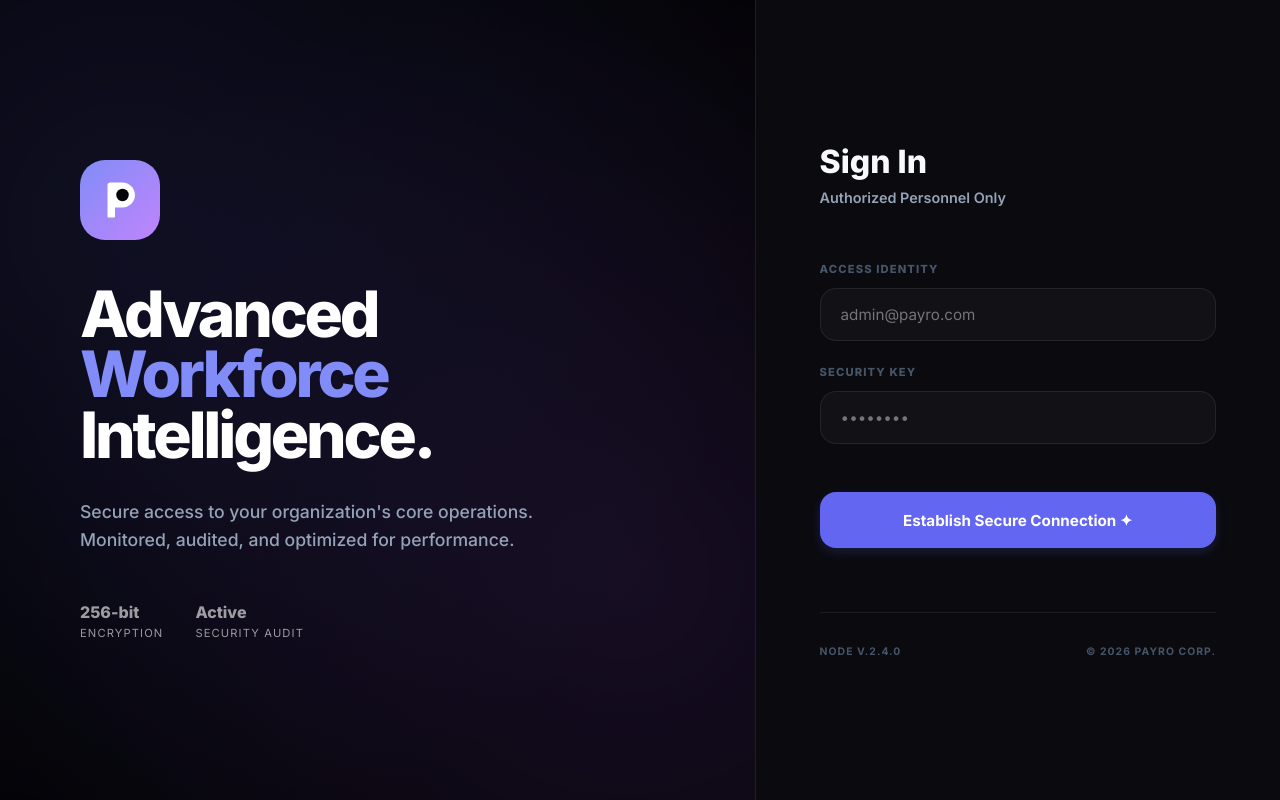
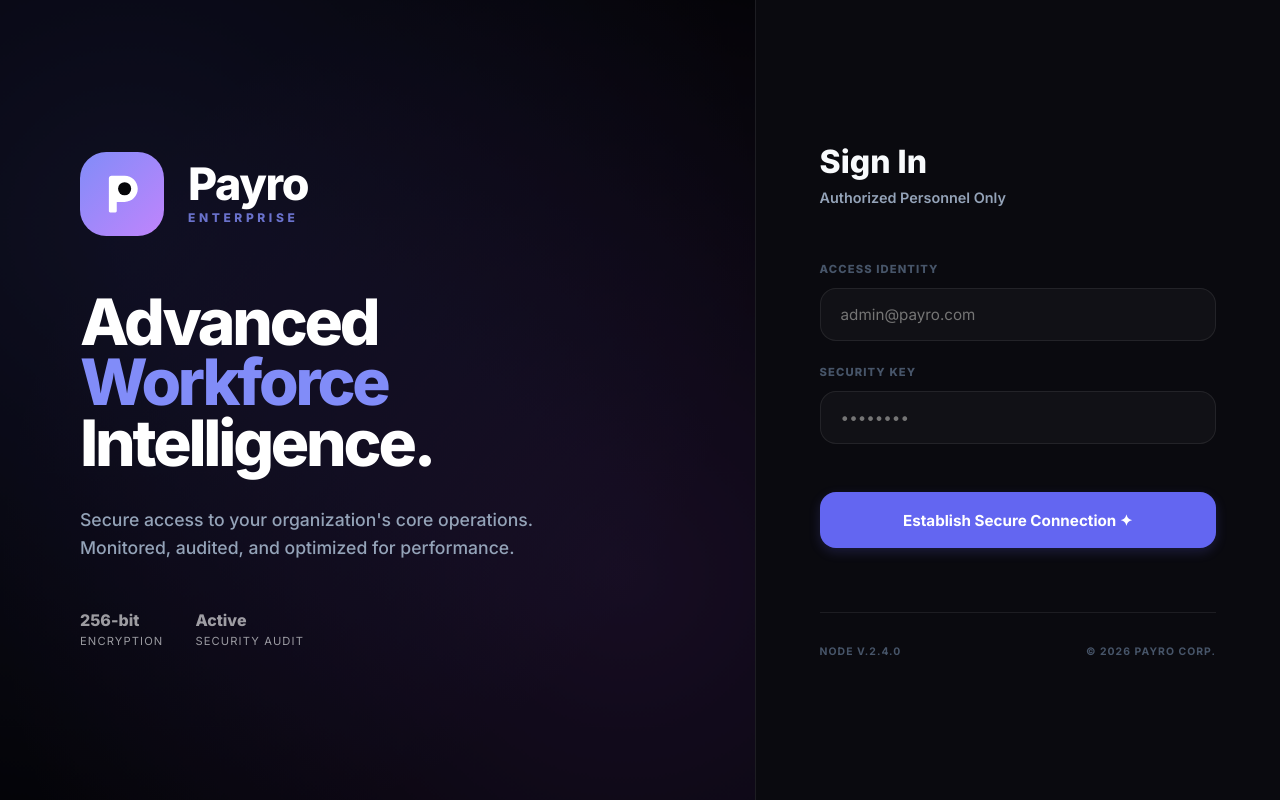
Before and after one commit to EmilGE7/payro, a Flask app: page /login in a window 1280 px wide. Run offline with Flask 3, Linux system fonts and the light colour scheme; some libraries are stand-ins or nearby versions.

Commit message:
Add company name to login logo section

```diff
--- a/templates/login.html
+++ b/templates/login.html
@@ -6,8 +6,8 @@
     <!-- Left Hero Section -->
     <div class="auth-hero">
         <div style="max-width: 500px; position: relative; z-index: 2;">
-            <div style="margin-bottom: 2.5rem;">
-                <svg width="80" height="80" viewBox="0 0 32 32" fill="none" xmlns="http://www.w3.org/2000/svg">
+            <div style="margin-bottom: 3.5rem; display: flex; align-items: center; gap: 1.5rem;">
+                <svg width="84" height="84" viewBox="0 0 32 32" fill="none" xmlns="http://www.w3.org/2000/svg">
                     <rect width="32" height="32" rx="10" fill="url(#hero_logo_l)"/>
                     <path d="M11 10C11 9.44772 11.4477 9 12 9H17C19.7614 9 22 11.2386 22 14C22 16.7614 19.7614 19 17 19H14V22.5C14 22.7761 13.7761 23 13.5 23H11.5C11.2239 23 11 22.7761 11 22.5V10Z" fill="white"/>
                     <circle cx="17" cy="14" r="2.5" fill="#050508"/>
@@ -18,6 +18,10 @@
                         </linearGradient>
                     </defs>
                 </svg>
+                <div>
+                    <div style="font-size: 2.8rem; font-weight: 900; color: #ffffff; letter-spacing: -0.03em; line-height: 1;">Payro</div>
+                    <div style="font-size: 0.75rem; font-weight: 800; color: #818cf8; text-transform: uppercase; letter-spacing: 0.3em; margin-top: 0.2rem; opacity: 0.8;">Enterprise</div>
+                </div>
             </div>
             <h1 style="font-size: 4rem; font-weight: 900; letter-spacing: -0.05em; line-height: 0.95; margin-bottom: 2rem; color: #ffffff;">
                 Advanced<br><span style="color: #818cf8;">Workforce</span><br>Intelligence.
```
